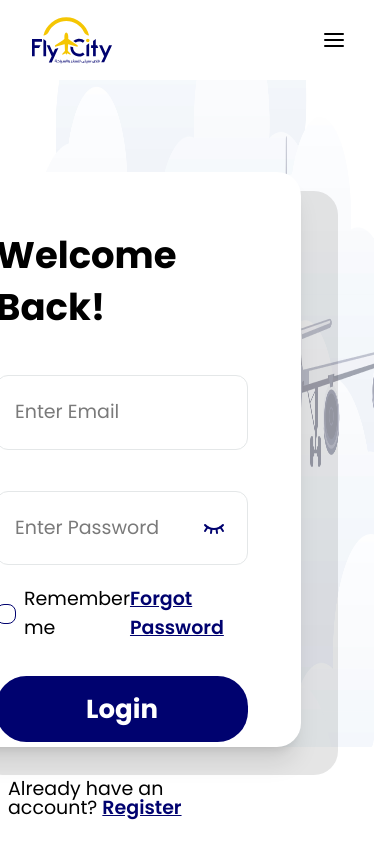
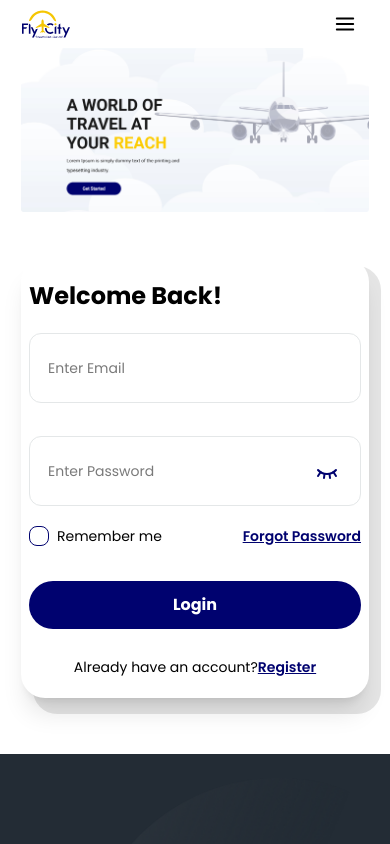
Before and after one commit to Mhedii/FlyCity, a React (Vite) app: page / in a window 390 px wide. Shown: the top 844 px of the page. Built offline with nearby package versions, Linux system fonts and the light colour scheme.

Commit message:
header footer demo mobile responsive

```diff
--- a/src/components/Home/Footer/Footer.tsx
+++ b/src/components/Home/Footer/Footer.tsx
@@ -8,37 +8,41 @@ import { FaXTwitter } from "react-icons/fa6";
 
 const Footer: React.FC = () => {
   return (
-    <footer className="py-8 pt-[5.688rem] bg-black_1  text-center px-[1rem] md:px-[3rem] lg:px-[6rem] xl:px-[13rem] 2xl:px-[15.75rem]">
-      <div className="flex gap-[2.838rem]   mb-6 md:mb-0 ">
+    <footer className="py-8 pt-[33px] md:pt-[5.688rem] bg-black_1   text-center px-[1.313rem] md:px-[3rem] lg:px-[6rem] xl:px-[13rem] 2xl:px-[15.75rem]">
+      <div className="flex  flex-col md:flex-row gap-[2.838rem]   mb-6 md:mb-0  ">
         <div className="  ">
           <img src={logo} alt="" className="w-[6.25rem] h-[3.582rem]" />
-          <div className="flex gap-3 mt-[2.125rem] mb-[2.606rem]  max-w-[24.625rem]">
+          <div className="flex gap-4 md:gap-3 mt-[2.125rem] mb-[31px] md:mb-[2.606rem]  md:max-w-[24.625rem]">
             <input
               type="text"
-              className="max-w-[14.938rem]  p-3 rounded-xl  leading-none text-[1.188rem]"
+              className="max-w-[14.938rem]  p-3 rounded-xl  leading-none text-[14px] md:text-[1.188rem]"
               placeholder="Email Address"
             />
-            <button className="rounded-[8px] bg-primary text-white font-bold px-5 w-full text-xl">
+            <button className="rounded-[8px] bg-primary text-white font-medium md:font-bold px-5 w-full text-base md:text-xl">
               Subscribe
             </button>
           </div>
 
-          <div className="flex gap-4   pe-2 ">
+          <div className="flex gap-4  pe-2 ">
             <img className=" " src={google} alt="" />
             <img className=" " src={app_store} alt="" />
           </div>
         </div>
         <div className="">
-          <div className=" text-gray_light text-[1.375rem]  flex flex-col md:flex-row  justify-around gap-[4.063rem] text-start  ">
-            <nav className="leading-[2rem] md:leading-[2.5rem]">
-              <h6 className="text-2xl text-white font-bold mb-2  ">About</h6>
+          <div className=" text-gray_light text-base md:text-[1.375rem]  flex flex-col md:flex-row  justify-around gap-[5px] md:gap-[4.063rem] text-start  ">
+            <nav className="leading-[29.2px] md:leading-[2.5rem]">
+              <h6 className="text-[19px] md:text-2xl text-white font-bold mb-2  ">
+                About
+              </h6>
               <a className="link link-hover ">Why Choose Us</a>
               <br />
               <a className="link link-hover">Corporate</a> <br />
               <a className="link link-hover">Careers</a>
             </nav>
             <nav className="leading-[2.5rem] ">
-              <h6 className="text-2xl text-white font-bold mb-2 ">Services</h6>
+              <h6 className="text-[19px] md:text-2xl text-white font-bold mb-2 ">
+                Services
+              </h6>
               <a className="link link-hover">Flight</a> <br />
               <a className="link link-hover">Hotel</a> <br />
               <a className="link link-hover">Visa</a> <br />
@@ -46,12 +50,16 @@ const Footer: React.FC = () => {
               <a className="link link-hover">Travel Insurance</a>
             </nav>
             <nav className="leading-[2.5rem]">
-              <h6 className="text-2xl text-white font-bold mb-2 ">Policies</h6>
+              <h6 className="text-[19px] md:text-2xl text-white font-bold mb-2 ">
+                Policies
+              </h6>
               <a className="link link-hover">Terms & Conditions</a> <br />
               <a className="link link-hover">Refund Policy</a>
             </nav>
             <nav className="leading-[2.5rem]">
-              <h6 className="text-2xl text-white font-bold mb-2 ">Support</h6>
+              <h6 className="text-[19px] md:text-2xl text-white font-bold mb-2 ">
+                Support
+              </h6>
               <div className="flex justify-between w-full">
                 <div>
                   <a className="link link-hover">Contact Us</a>
@@ -64,15 +72,15 @@ const Footer: React.FC = () => {
           </div>
         </div>
       </div>
-      <div className=" hidden md:flex justify-end mt-[1.586rem] mb-[1.188rem]">
+      <div className=" hidden md:flex justify-end mt-[1.586rem] mb-[1.188rem] ">
         <img src={visa} alt="" />
       </div>
-      <div className="   border-t-2  border-white text-white mb-[3.066rem] ">
-        <div className="grid grid-cols-1 md:grid-cols-12 mt-6  text-[1.375rem]">
-          <div className="md:col-start-4 col-span-6 justify-center">
+      <div className="   border-t-2  border-white text-white  md:mb-[3.066rem] ">
+        <div className="grid grid-cols-1 md:grid-cols-12 mt-6  text-[14px] md:text-[1.375rem] ">
+          <div className="md:col-start-4 col-span-12 md:col-span-6 justify-center">
             <p>Copyright © 2024 FlyCity. All rights reserved.</p>
           </div>
-          <div className="mt-4 md:mt-0 flex justify-center md:justify-end text-end items-center gap-4 col-start-10 col-span-3 text-2xl">
+          <div className="mt-4 md:mt-0 flex justify-center md:justify-end text-end items-center gap-4 md:col-start-10 col-span-3 text-2xl">
             <FaFacebook />
             <FaInstagram />
             <FaXTwitter />
--- a/src/components/Home/Header/Header.tsx
+++ b/src/components/Home/Header/Header.tsx
@@ -6,7 +6,7 @@ import { Link } from "react-router";
 const Header: React.FC = () => {
   return (
     <div className=" ">
-      <header className=" justify-between items-center pt-[1.938rem] pb-[1.889rem]   active:text-primary font-bold text-xl mx-[1rem] md:mx-[3rem] lg:mx-[6rem] xl:mx-[13rem] 2xl:mx-[15.75rem] md:flex hidden">
+      <header className=" justify-between items-center  pt-[1.938rem] pb-[1.889rem]   active:text-primary font-bold text-xl mx-[1.313rem] md:mx-[3rem] lg:mx-[6rem] xl:mx-[13rem] 2xl:mx-[15.75rem] md:flex hidden">
         <div className="  text-2xl font-bold flex items-center ">
           <img src={logo} alt="" className="w-[7.5rem] h-[4.313rem]" />
           <nav className="  text-black_1 text-2xl md:space-x-6 lg:space-x-10 xl:space-x-[5.5rem] xl:me-12 ml-[5.875rem]">
@@ -29,9 +29,9 @@ const Header: React.FC = () => {
           className="md:text-sm lg:text-[1.5rem] py-[1.313rem] px-[2.25rem] "
         />
       </header>
-      <header className="flex md:hidden mx-[2rem] justify-between items-center">
+      <header className="flex md:hidden mx-[1.313rem] justify-between items-center">
         <div className="text-2xl font-bold">
-          <img src={logo} alt="" className="w-20 h-20" />
+          <img src={logo} alt="" className="w-[50px] h-[28px]" />
         </div>
 
         <div className="navbar-end  ">
@@ -41,7 +41,7 @@ const Header: React.FC = () => {
               role="button"
               className="btn btn-ghost btn-circle  "
             >
-              <FiMenu className="text-2xl " />
+              <FiMenu className="text-2xl h-[22px] w-[22px]" />
             </div>
             <ul
               tabIndex={0}
--- a/src/components/Home/HeroSection/Hero.tsx
+++ b/src/components/Home/HeroSection/Hero.tsx
@@ -8,23 +8,23 @@ import FormInput from "../../Shared/FormInput";
 const Hero: React.FC = () => {
   return (
     <div className="mb-[6.375rem]">
-      <section className="relative  flex flex-col md:flex-row    mx-[1rem] lg:mx-[6rem] xl:mx-[13rem] 2xl:mx-[15.75rem]">
+      <section className="relative  flex flex-col md:flex-row    mx-[1.313rem] lg:mx-[6rem] xl:mx-[13rem] 2xl:mx-[15.75rem]">
         <div className="w-full  flex justify-center relative ">
           <img
             src={HeroBg}
             alt="Hero Background"
-            className="w-full h-[41.688rem] "
+            className="w-full h-auto md:h-[41.688rem] "
           />
         </div>
-        <div className="relative">
-          <div className="absolute -bottom-7 right-[2.25rem] w-full md:w-[20rem] xl:w-[25rem] 2xl:w-[31.563rem] h-[36.5rem] bg-black opacity-10 rounded-3xl z-0"></div>
-          <div className=" bg-white    px-[3.313rem] pt-[3.563rem] shadow-xl rounded-3xl w-full md:w-[20rem] xl:w-[25rem] 2xl:w-[31.563rem] h-[35.938rem]   md:ml-auto absolute bottom-0 right-[4.563rem] z-10 ">
-            <h2 className="text-[2.313rem] font-bold leading-[3.25rem]  mb-[2.625rem]">
+        <div className="relative top-[2.851rem] md:top-0">
+          <div className="absolute  -bottom-4 md:-bottom-7 right-[-0.75rem] md:right-[2.25rem] w-full md:w-[20rem] xl:w-[25rem] 2xl:w-[31.563rem] h-[28rem] md:h-[36.5rem] bg-black opacity-10 rounded-3xl z-0"></div>
+          <div className=" bg-white left-0 md:left-auto  px-2 md:px-[3.313rem] pt-3 md:pt-[3.563rem] shadow-xl rounded-3xl w-full md:w-[20rem] xl:w-[25rem] 2xl:w-[31.563rem]  md:h-[35.938rem]   md:ml-auto relative md:absolute bottom-0 right-[4.563rem] z-10 ">
+            <h2 className="text-[24px] md:text-[2.313rem] font-bold leading-[3.25rem]  mb-[11px] md:mb-[2.625rem]">
               Welcome Back!
             </h2>
 
             <form className="flex flex-col ">
-              <div className="mb-[2.563rem]">
+              <div className="mb-[33px] md:mb-[2.563rem]">
                 <FormInput label="Enter Email" type="email" name="email" />
               </div>
               <FormInput
@@ -34,7 +34,7 @@ const Hero: React.FC = () => {
                 icon={<TbEyeClosed />}
               />
 
-              <div className="flex justify-between items-center text-[1.188rem]  mt-5">
+              <div className="flex justify-between items-center text-[14px] md:text-[1.188rem]  mt-5">
                 <label className="flex items-center gap-2">
                   <input
                     type="checkbox"
@@ -49,16 +49,17 @@ const Hero: React.FC = () => {
 
               <Button
                 text="Login"
-                className="  text-[1.625rem] w-full mt-[2.125rem] h-[66px] "
+                className="  text-base md:text-[1.625rem] w-full mt-[2.125rem] h-[48px] md:h-[66px] "
               />
             </form>
 
-            <p className="text-[1.188rem]  mt-[2.313rem] ml-3 leading-none">
+            <p className="text-[14px] md:text-[1.188rem] pb-6 pd:mb-0  mt-[31px] md:mt-[2.313rem] flex justify-center md:justify-normal  md:ml-3 leading-none">
               Already have an account?{" "}
               <Link
                 to="/registration"
                 className="text-primary font-semibold underline "
               >
+                {" "}
                 Register
               </Link>
             </p>
--- a/src/components/Shared/FormInput.tsx
+++ b/src/components/Shared/FormInput.tsx
@@ -32,7 +32,7 @@ const FormInput: React.FC<FormInputProps> = ({
           id={name}
           value={value}
           onChange={onChange}
-          className="block w-full   pl-[1.188rem]  py-[1.375rem] text-[1.188rem] text-gray bg-transparent border border-gray_light_2 rounded-[0.75rem] appearance-none focus:outline-none focus:ring-0 focus:border-primary peer"
+          className="block w-full   pl-[1.188rem]  py-[1.375rem] text-base md:text-[1.188rem] text-gray bg-transparent border border-gray_light_2 rounded-[0.75rem] appearance-none focus:outline-none focus:ring-0 focus:border-primary peer"
           required={required}
         >
           <option value="" disabled>
@@ -52,14 +52,14 @@ const FormInput: React.FC<FormInputProps> = ({
           value={value}
           placeholder=" "
           onChange={onChange}
-          className="block w-full   pl-[1.188rem]  py-[1.375rem] text-[1.188rem] text-gray bg-transparent border border-gray_light_2 rounded-[0.75rem] appearance-none focus:outline-none focus:ring-0 focus:border-primary peer"
+          className="block w-full   pl-[1.188rem]  py-[1.375rem] text-base md:text-[1.188rem] text-gray bg-transparent border border-gray_light_2 rounded-[0.75rem] appearance-none focus:outline-none focus:ring-0 focus:border-primary peer"
           required={required}
         />
       )}
 
       <label
         htmlFor={name}
-        className="absolute left-[1.188rem] text-[1.188rem] text-gray duration-300 transform -translate-y-4 scale-75 top-1 z-10 origin-[0] bg-white peer-focus:text-primary peer-focus:text-[1.063rem] peer-placeholder-shown:scale-100 peer-placeholder-shown:-translate-y-1/2 peer-placeholder-shown:top-1/2 peer-focus:top-1 peer-focus:scale-75 peer-focus:-translate-y-4"
+        className="absolute left-[1.188rem] text-[14px] md:text-[1.188rem] text-gray duration-300 transform -translate-y-4 scale-75 top-1 z-10 origin-[0] bg-white peer-focus:text-primary peer-focus:text-[1.063rem] peer-placeholder-shown:scale-100 peer-placeholder-shown:-translate-y-1/2 peer-placeholder-shown:top-1/2 peer-focus:top-1 peer-focus:scale-75 peer-focus:-translate-y-4"
       >
         {label}
       </label>
```
